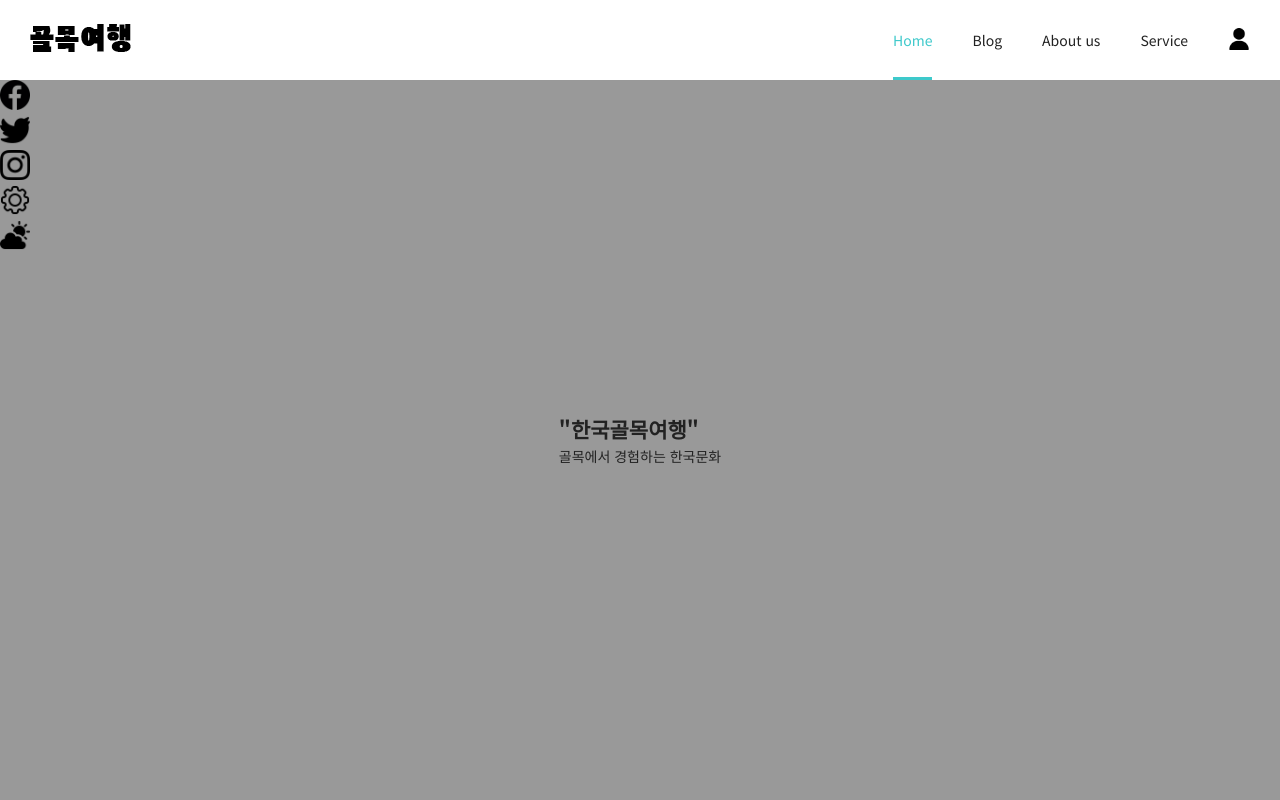
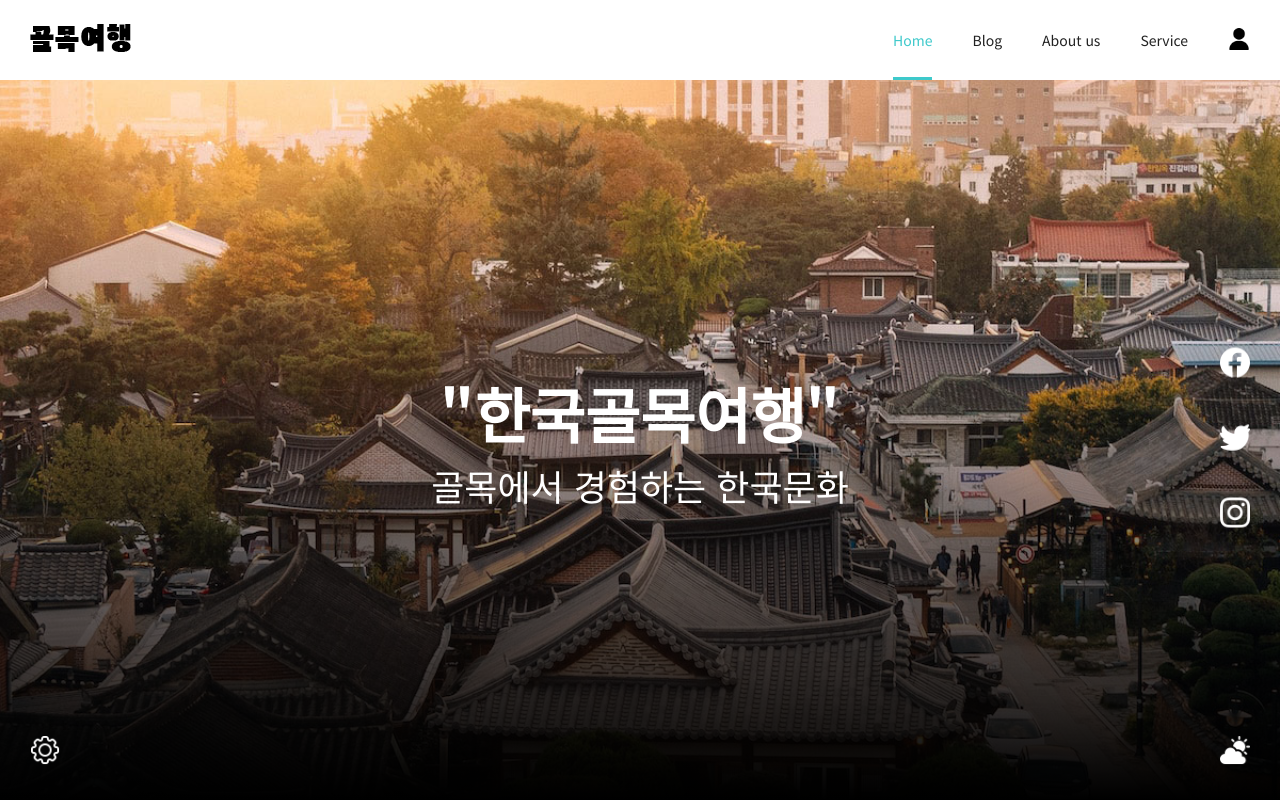
Before and after one commit to yuri-caution/2023-04-26-tour, a plain HTML site: page index.html in a window 1280 px wide. Drawn offline with Linux system fonts and the light colour scheme; a web font is replaced by a local one.

Commit message:
update README

```diff
--- a/css/common.css
+++ b/css/common.css
@@ -110,13 +110,21 @@ img {
 
 /* hero */
 .hero {
-    background-color: #999;
     height: calc(100vh - 80px);
-    /* background-image: url("../img/hero.jpg"); */
-    background-repeat: none;
+    background-image: url("../img/hero.jpg");
+    background-repeat: no-repeat;
     background-position: center;
-    background-size: cover;
+    background-size: 200%;
     position: relative;
+}
+
+.hero .bg {
+    position: absolute;
+    top: 0;
+    left: 0;
+    width: 100%;
+    height: 100%;
+    background: linear-gradient(0deg, rgba(0,0,0,1) 0%, rgba(0,0,0,0) 70%);
 }
 
 .hero .text_box {
@@ -124,8 +132,45 @@ img {
     top: 50%;
     left: 50%;
     transform: translate(-50%, -50%);
+    color: #fff;
+    text-align: center;
+}
+
+.hero .text_box h2 {
+    font-size: 60px;
+    font-weight: 700;
+}
+.hero .text_box p {
+    font-size: 36px;
+}
+
+.social {
+    position: absolute;
+    top: 50%;
+    right: 30px;
+    transform: translateY(-50%);
+    display: flex;
+    flex-direction: column;
+    gap: 40px;
 }
 
 .hero img {
     width: 30px;
+    filter: brightness(0) invert(1);
 }
+
+.hero img:hover {
+    cursor: pointer;
+}
+
+/* position: absolute; 하면 넓이 사라짐. */
+/* 다시 넓이 잡아줄 것 */
+.hero .bottom {
+    display: flex;
+    justify-content: space-between;
+    padding: 0 30px;
+    position: absolute;
+    bottom: 30px;
+    left: 0;
+    width: 100%;
+}
--- a/index.html
+++ b/index.html
@@ -27,6 +27,7 @@
         </div>
 
         <div class="hero">
+            <div class="bg"></div>
             <div class="text_box">
                 <h2>"한국골목여행"</h2>
                 <p>골목에서 경험하는 한국문화</p>
@@ -41,6 +42,7 @@
                 <div><img src="./img/setting.png" alt="설정 버튼"></div>
                 <div><img src="./img/cloudy-day.png" alt="날씨 확인 버튼"></div>
             </div>
+
         </div>
     </div>
 </body>
```
Also changed, not shown: 1 other file.
